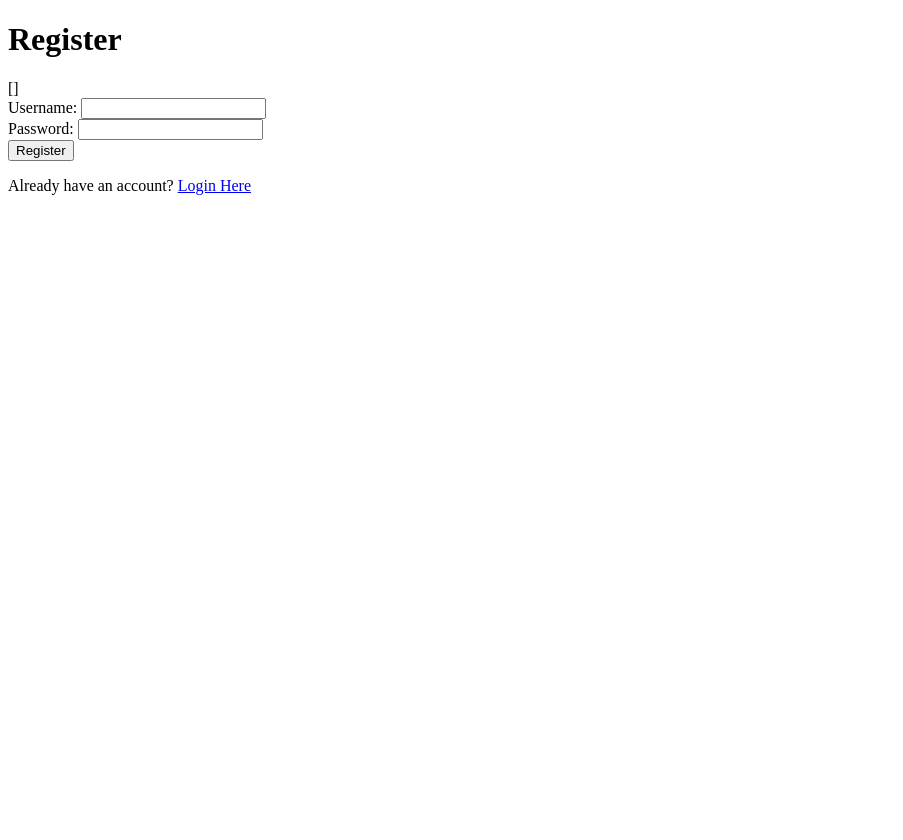
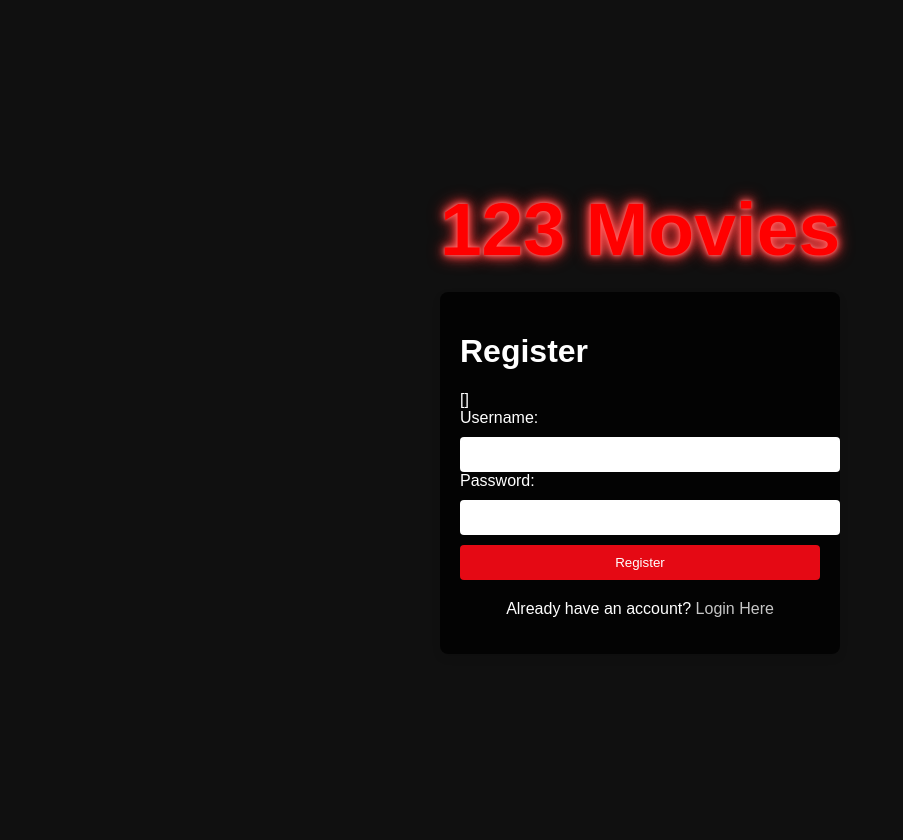
Before and after one commit to Joaleramirez/205_Project_831Movies, a Flask app: page /register in a window 1280 px wide. Shown: the whole page, without its empty margins (0-903 px from the left). Before the commit the page ends 195 px from the top, so only its background shows below. Run offline with Flask 3, Linux system fonts and the light colour scheme.

Commit message:
Added styles to the login and register page

```diff
--- /dev/null
+++ b/static/styles.css
@@ -0,0 +1,89 @@
+body {
+    font-family: 'Arial', sans-serif;
+    background-color: #101010;
+    color: #fff;
+    margin: 0;
+    padding: 20px;
+    display: flex;
+    flex-direction: column;
+    align-items: center;
+    justify-content: center;
+    height: 100vh;
+    background-image: url('{{ url_for('static', filename='background.jpg') }}');
+    background-size: cover;
+    background-position: center;
+}
+
+.animated-title {
+    font-size: 75px;
+    color: #FF0000;
+    text-align: center;
+    font-weight: bold;
+    margin-bottom: 20px;
+    text-shadow:
+        0 0 3px #ff6666,
+        0 0 8px #ff6666,
+        0 0 13px #ff3333,
+        0 0 18px #ff3333;
+    animation: fadeInDrop 2s ease forwards, neonGlow 1.5s ease-in-out infinite alternate;
+}
+
+@keyframes neonGlow {
+    from {
+        text-shadow:
+            0 0 3px #ff6666,
+            0 0 8px #ff6666,
+            0 0 13px #ff3333,
+            0 0 18px #ff3333;
+    }
+    to {
+        text-shadow:
+            0 0 2px #ff6666,
+            0 0 5px #ff6666,
+            0 0 10px #ff3333,
+            0 0 15px #ff3333;
+    }
+}
+
+.container {
+    width: 100%;
+    max-width: 360px;
+    background-color: rgba(0, 0, 0, 0.8);
+    padding: 20px;
+    border-radius: 8px;
+    box-shadow: 0 4px 8px rgba(0, 0, 0, 0.1);
+}
+
+input[type="text"],
+input[type="password"],
+input[type="submit"] {
+    width: 100%;
+    padding: 10px;
+    margin-top: 10px;
+    border: none;
+    border-radius: 4px;
+}
+
+input[type="submit"] {
+    background-color: #E50914;
+    color: white;
+    cursor: pointer;
+}
+
+input[type="submit"]:hover {
+    background-color: #f40612;
+}
+
+a {
+    color: #c6c6c6;
+    text-decoration: none;
+}
+
+a:hover {
+    color: #E50914;
+}
+
+p {
+    text-align: center;
+    margin-top: 20px;
+}
--- a/templates/login.html
+++ b/templates/login.html
@@ -2,8 +2,11 @@
 <html>
 <head>
     <title>Login</title>
+    <link rel="stylesheet" href="{{ url_for('static', filename='styles.css') }}">
 </head>
 <body>
+    <div class="animated-title">123 Movies</div>
+    <div class="container">
         <h1>Login</h1>
         {{ get_flashed_messages() }}
         <form method="post">
@@ -12,5 +15,6 @@
             <input type="submit" value="Login">
         </form>
         <p>Don't have an account? <a href="{{ url_for('register') }}">Register Here</a></p>
+    </div>
 </body>
 </html>
--- a/templates/register.html
+++ b/templates/register.html
@@ -2,8 +2,11 @@
 <html>
 <head>
     <title>Register</title>
+    <link rel="stylesheet" href="{{ url_for('static', filename='styles.css') }}">
 </head>
 <body>
+    <div class="animated-title">123 Movies</div>
+    <div class="container">
         <h1>Register</h1>
         {{ get_flashed_messages() }}
         <form method="post">
@@ -12,5 +15,6 @@
             <input type="submit" value="Register">
         </form>
         <p>Already have an account? <a href="{{ url_for('login') }}">Login Here</a></p>
+    </div>
 </body>
 </html>
```
Also changed, not shown: instance/users.db, templates/home.html (line endings or trailing spaces). Lines whose indentation alone changed are shown as unchanged.
